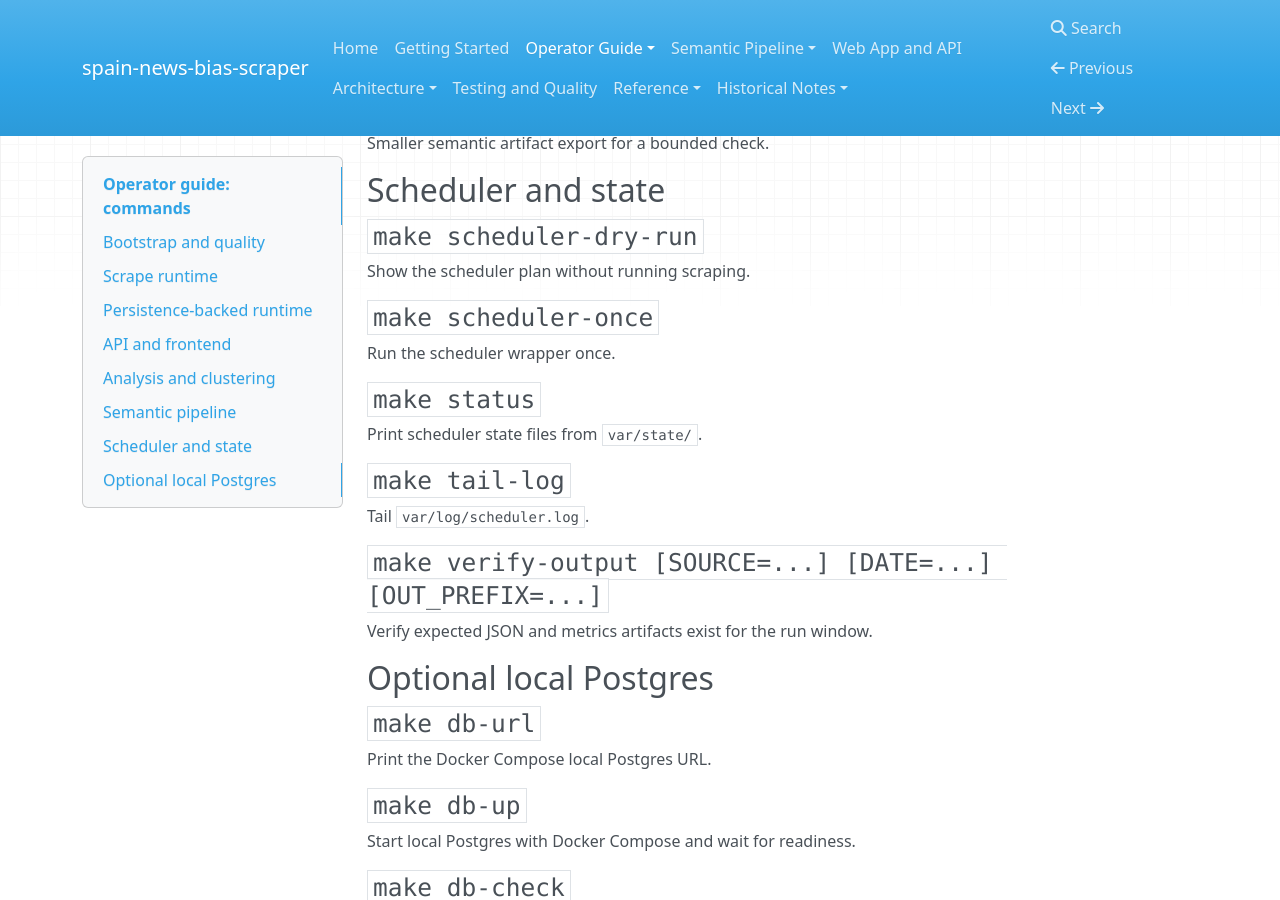
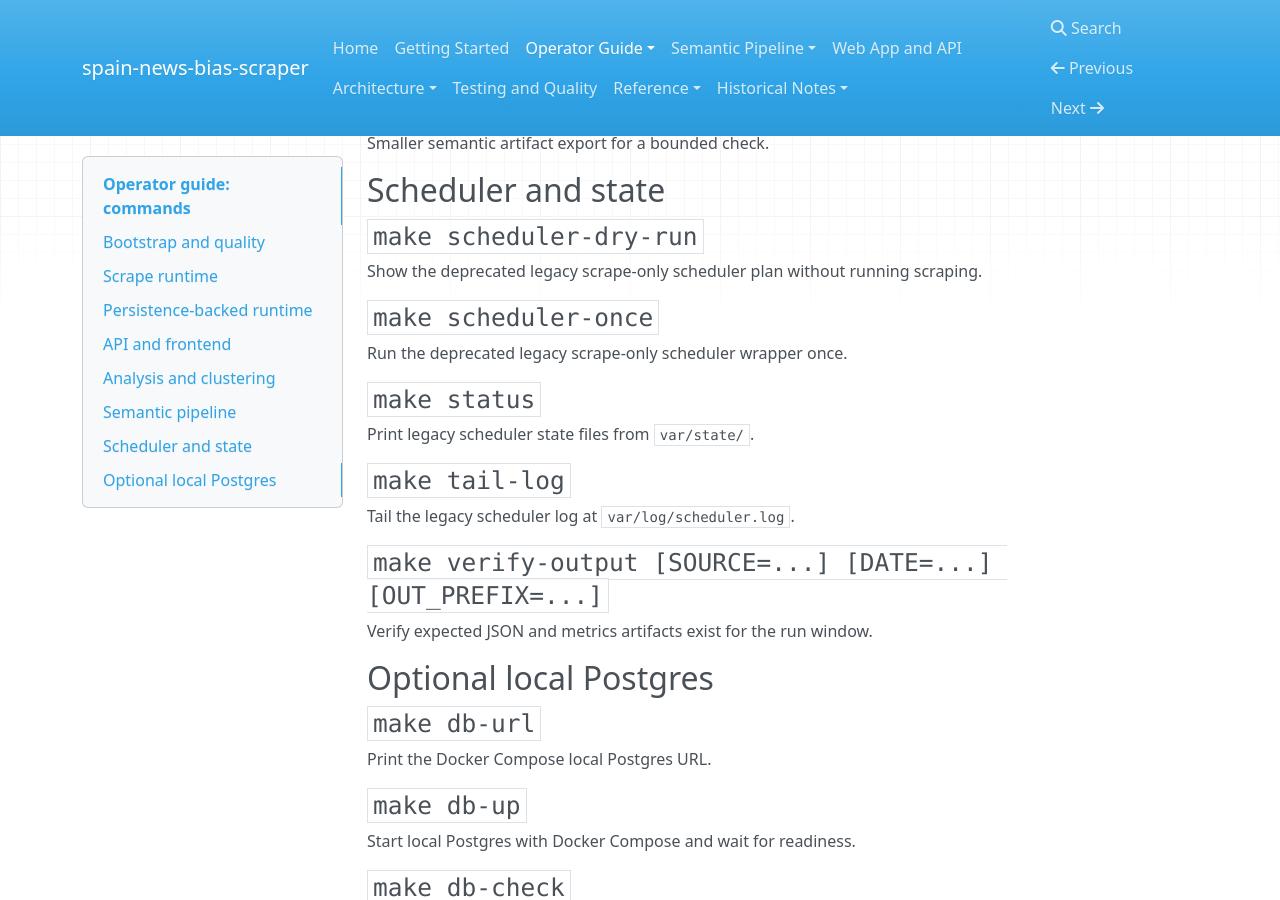
Before and after one commit to Alexarr6/scrape-spanish-news, an MkDocs documentation site: the page built from docs/operator-guide/commands.md, in a window 1280 px wide and 900 px high, scrolled down 2979 px. Built offline with MkDocs 1.6.1, drawn with Linux system fonts in a browser that asks for light colours; nearby versions of some CDN libraries.

Commit message:
chore(ops): deprecate legacy scheduled wrapper

```diff
--- a/docs/operator-guide/commands.md
+++ b/docs/operator-guide/commands.md
@@ -100,16 +100,16 @@ Smaller semantic artifact export for a bounded check.
 ## Scheduler and state
 
 ### `make scheduler-dry-run`
-Show the scheduler plan without running scraping.
+Show the deprecated legacy scrape-only scheduler plan without running scraping.
 
 ### `make scheduler-once`
-Run the scheduler wrapper once.
+Run the deprecated legacy scrape-only scheduler wrapper once.
 
 ### `make status`
-Print scheduler state files from `var/state/`.
+Print legacy scheduler state files from `var/state/`.
 
 ### `make tail-log`
-Tail `var/log/scheduler.log`.
+Tail the legacy scheduler log at `var/log/scheduler.log`.
 
 ### `make verify-output [SOURCE=...] [DATE=...] [OUT_PREFIX=...]`
 Verify expected JSON and metrics artifacts exist for the run window.
```
Also changed, not shown: README.md (+15 -3 lines), docs/getting-started.md (+1 -1 lines), docs/operator-guide/scheduler.md (+1 -1 lines), 2 other files.
